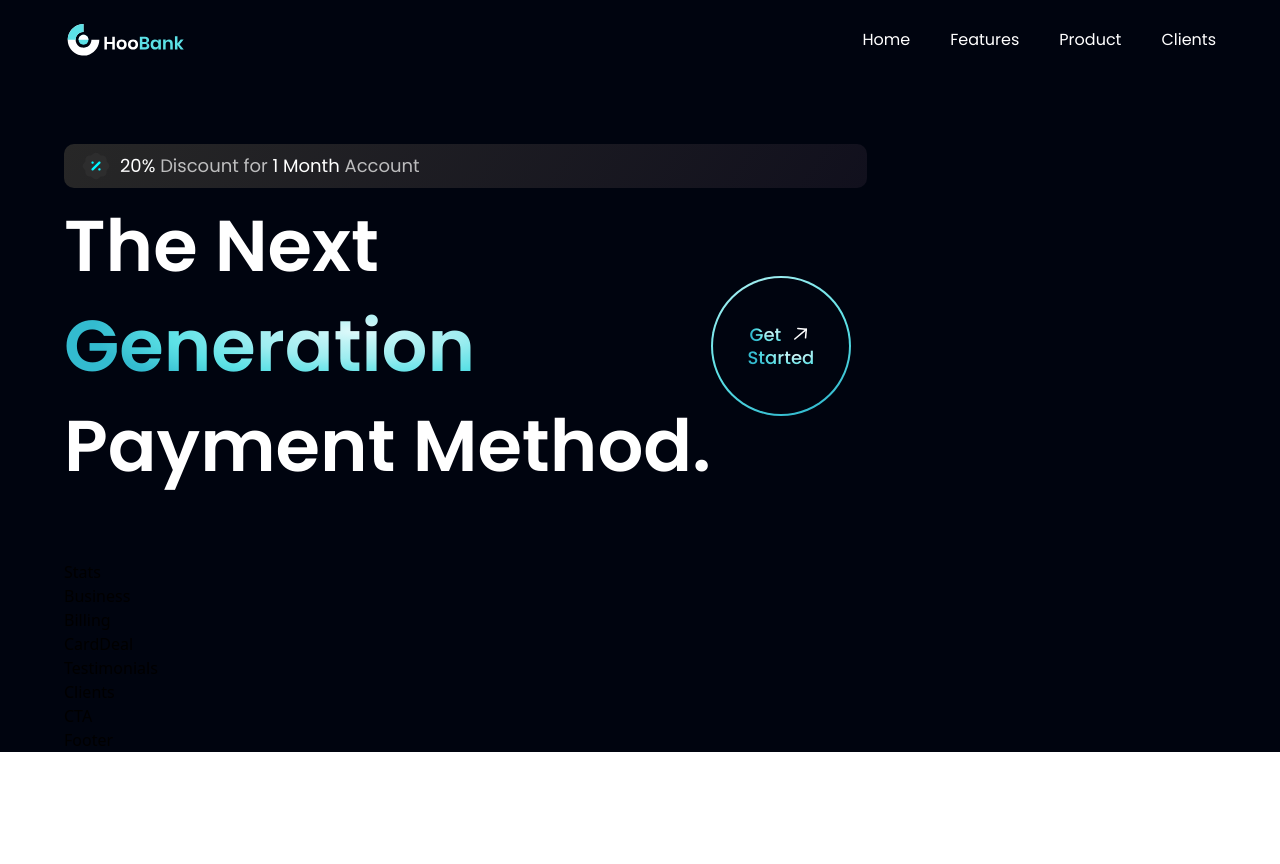
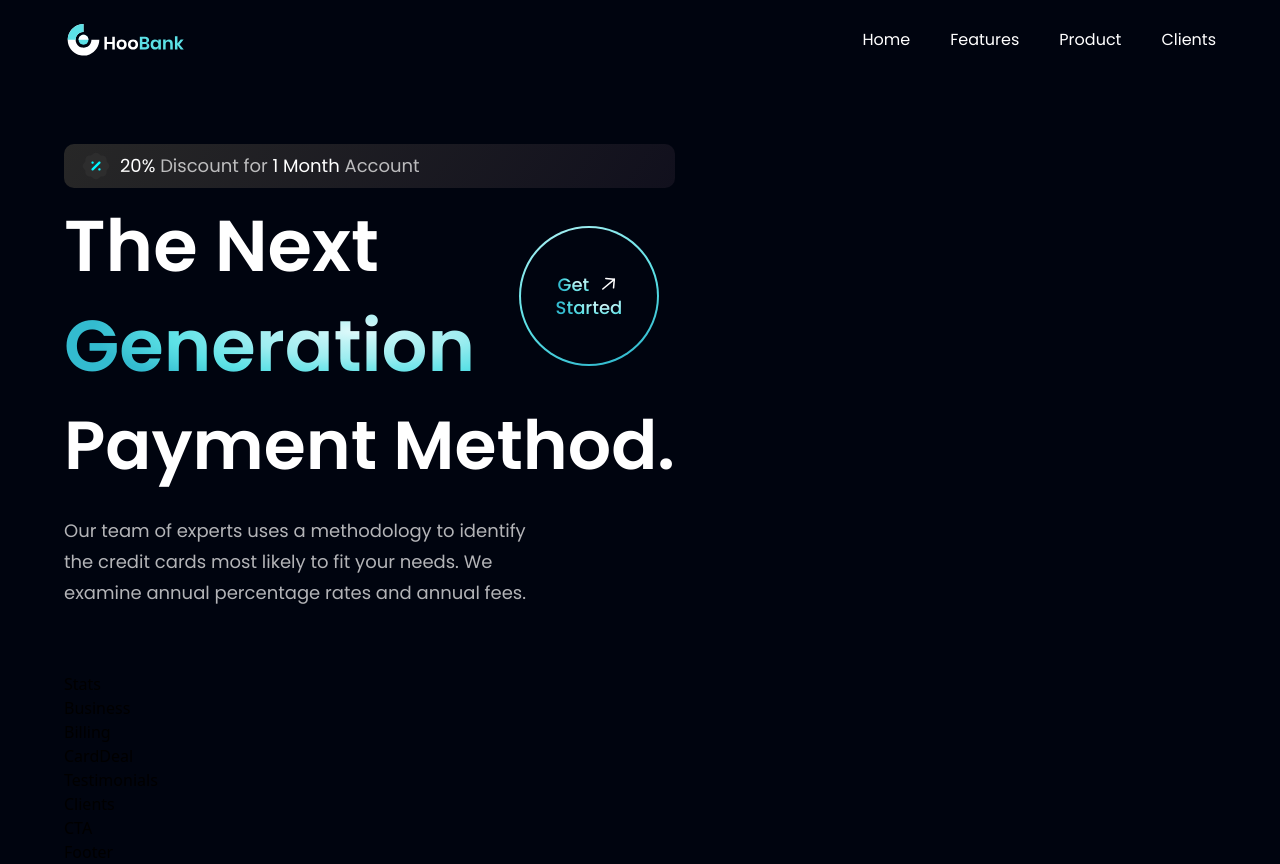
Before and after one commit to avishaar/Bank-Modern-App, a React (Vite) app in the folder Bank-Modern-App/: page / in a window 1280 px wide. Before the commit the page ends 800 px from the top, so only its background shows below. Built offline with nearby package versions, Linux system fonts and the light colour scheme.

Commit message:
description

```diff
--- a/Bank-Modern-App/src/components/Hero.jsx
+++ b/Bank-Modern-App/src/components/Hero.jsx
@@ -19,12 +19,17 @@
             <h1 className='flex-1 font-poppins font-semibold ss:text-[72px] text-[52px] text-white ss:leading-[100px] leading-[75px]'>
               The Next <br className='sm:block hidden' /> {' '}
               <span className='text-gradient'>Generation</span> <br /> {' '}
-              Payment Method.
             </h1>
             <div className='ss:flex hidden md:mr-4 mr-0'>
               <GetStarted />
             </div>
           </div>
+          <h1 className='font-poppins font-semibold ss:text-[68px] text-[52px] text-white ss:leading-[100px] leading-[75px] w-full'>
+            Payment Method.
+          </h1>
+          <p className={`${styles.paragraph} max-w-[470px] mt-5`}>
+            Our team of experts uses a methodology to identify the credit cards most likely to fit your needs. We examine annual percentage rates and annual fees.
+          </p>
         </div>
       </div>
     </section>
```
